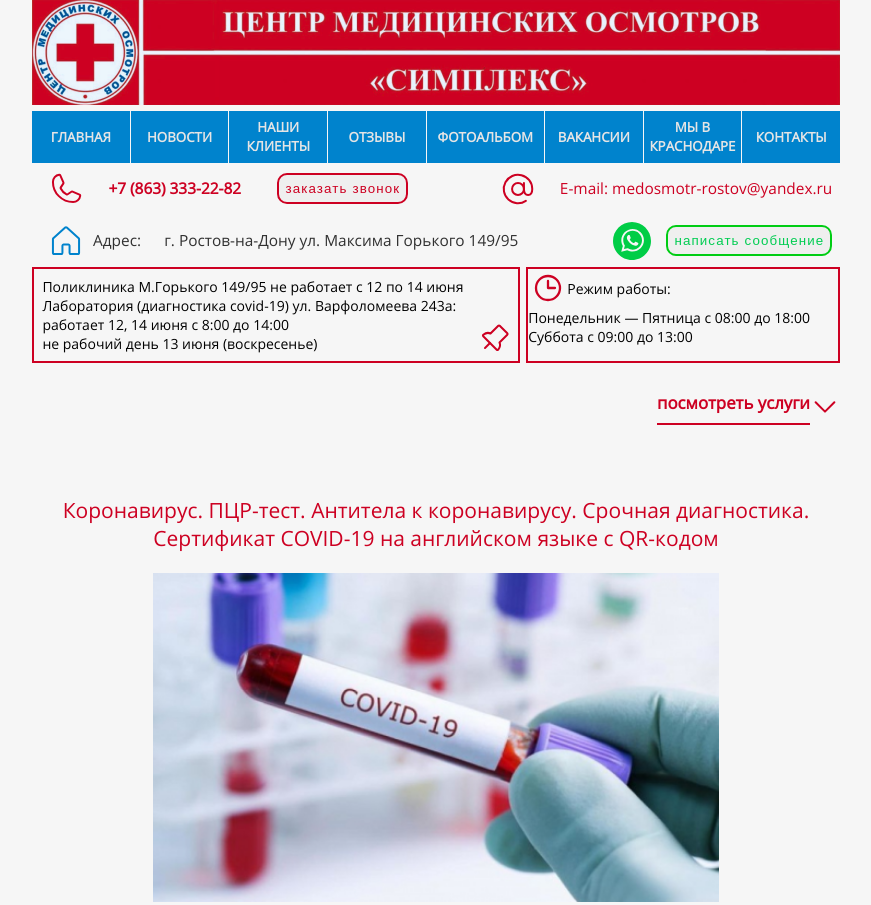
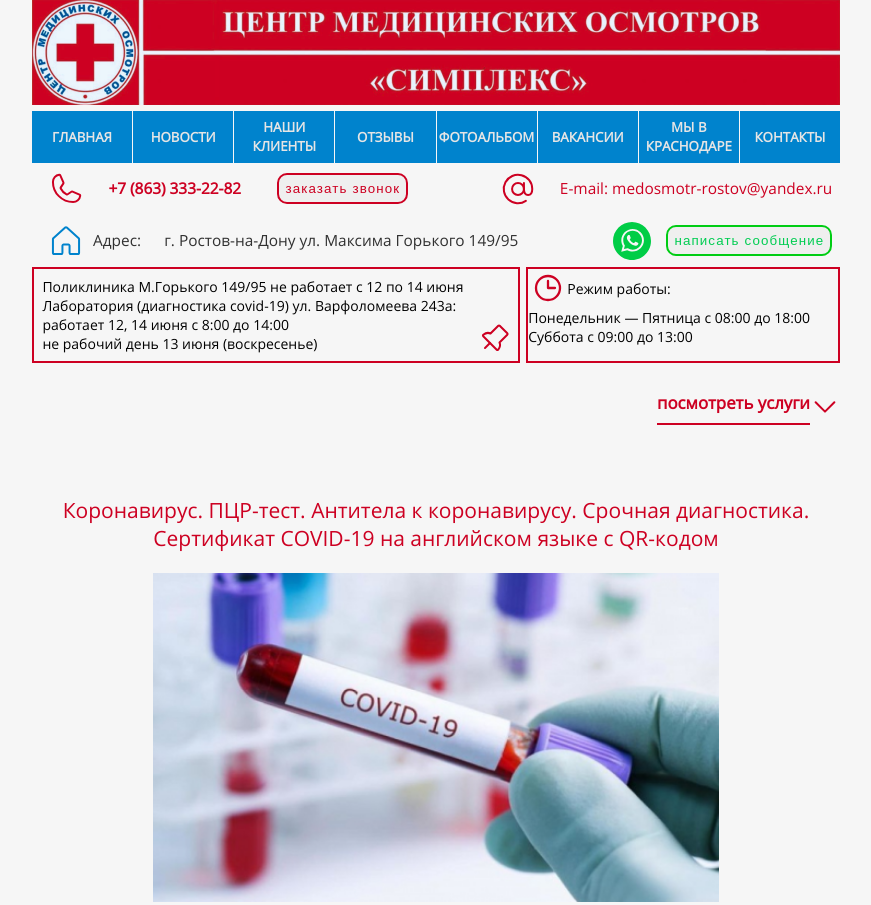
Before and after one commit to PopovDaniil/simplex-info, a website: page index.html in a window 1280 px wide. Shown: the top 905 px of the page, without its empty margins (204-1075 px from the left). Drawn offline with Linux system fonts and the light colour scheme.

Commit message:
Fix menu buttons //Максим верстальщик от бога

```diff
--- a/index.html
+++ b/index.html
@@ -17,37 +17,53 @@
         </div>
 
         <nav class="conteiner-menu">
-            <div class="conteiner-menu-box">
-                <a class="conteiner-menu-box__link" href="#">главная</a>
+            <a class="conteiner-menu-box" href="/">
+                <div class="conteiner-menu-box__link">
+                    главная
                 </div>
+            </a>
 
-            <div class="conteiner-menu-box">
-                <a class="conteiner-menu-box__link" href="#">новости</a>
+            <a class="conteiner-menu-box" href="#">
+                <div class="conteiner-menu-box__link">
+                    новости
                 </div>
+            </a>
 
-            <div class="conteiner-menu-box">
-                <a class="conteiner-menu-box__link" href="#">наши клиенты</a>
+            <a class="conteiner-menu-box" href="#">
+                <div class="conteiner-menu-box__link">
+                    наши клиенты
                 </div>
+            </a>
 
-            <div class="conteiner-menu-box">
-                <a class="conteiner-menu-box__link" href="reviews.html">отзывы</a>
+            <a class="conteiner-menu-box" href="reviews.html">
+                <div class="conteiner-menu-box__link">
+                    отзывы
                 </div>
+            </a>
 
-            <div id="foto" class="conteiner-menu-box">
-                <a class="conteiner-menu-box__link" href="#">фотоальбом</a>
+            <a class="conteiner-menu-box" href="#">
+                <div class="conteiner-menu-box__link">
+                    фотоальбом
                 </div>
+            </a>
 
-            <div class="conteiner-menu-box">
-                <a class="conteiner-menu-box__link" href="#">вакансии</a>
+            <a class="conteiner-menu-box" href="#">
+                <div class="conteiner-menu-box__link">
+                    вакансии
                 </div>
+            </a>
 
-            <div class="conteiner-menu-box">
-                <a class="conteiner-menu-box__link" href="#">мы в краснодаре</a>
+            <a class="conteiner-menu-box" href="#">
+                <div class="conteiner-menu-box__link">
+                    мы в краснодаре
                 </div>
+            </a>
 
-            <div class="conteiner-menu-box">
-                <a class="conteiner-menu-box__link" href="#">контакты</a>
+            <a class="conteiner-menu-box" href="#">
+                <div class="conteiner-menu-box__link">
+                    контакты
                 </div>
+            </a>
         </nav>
 
         <div class="box">
@@ -121,10 +137,16 @@
 
             <section class="mainContent">
                 <p class="mainContent__text">
-                    Коллектив Центра медицинских осмотров «Симплекс» считает, что получение необходимых медицинских документов должно быть просто, быстро и удобно.
-                    Мы предлагаем полный спектр медицинских осмотров: медицинские справки, личные медицинские книжки, предварительные и периодические медицинские осмотры, диспансеризацию государственных служащих, лабораторную и рентгенологическую диагностику
-                    В нашем медицинском центре созданы все условия (наличие всех необходимых врачей специалистов, цифровой рентгеновский кабинет, лаборатория) позволяющие в течение 30 минут пройти медицинский осмотр
-                    Мы осуществляем выезд на территорию предприятий ЮФО. Наши передвижные медицинские комплексы позволяют работать на территории предприятий, не имеющих собственных медицинских кабинетов.
+                    Коллектив Центра медицинских осмотров «Симплекс» считает, что получение необходимых медицинских
+                    документов должно быть просто, быстро и удобно.
+                    Мы предлагаем полный спектр медицинских осмотров: медицинские справки, личные медицинские книжки,
+                    предварительные и периодические медицинские осмотры, диспансеризацию государственных служащих,
+                    лабораторную и рентгенологическую диагностику
+                    В нашем медицинском центре созданы все условия (наличие всех необходимых врачей специалистов,
+                    цифровой рентгеновский кабинет, лаборатория) позволяющие в течение 30 минут пройти медицинский
+                    осмотр
+                    Мы осуществляем выезд на территорию предприятий ЮФО. Наши передвижные медицинские комплексы
+                    позволяют работать на территории предприятий, не имеющих собственных медицинских кабинетов.
                 </p>
             </section>
 
```
Also changed, not shown: reviews.html (+32 -16 lines). Lines whose indentation alone changed are shown as unchanged.
